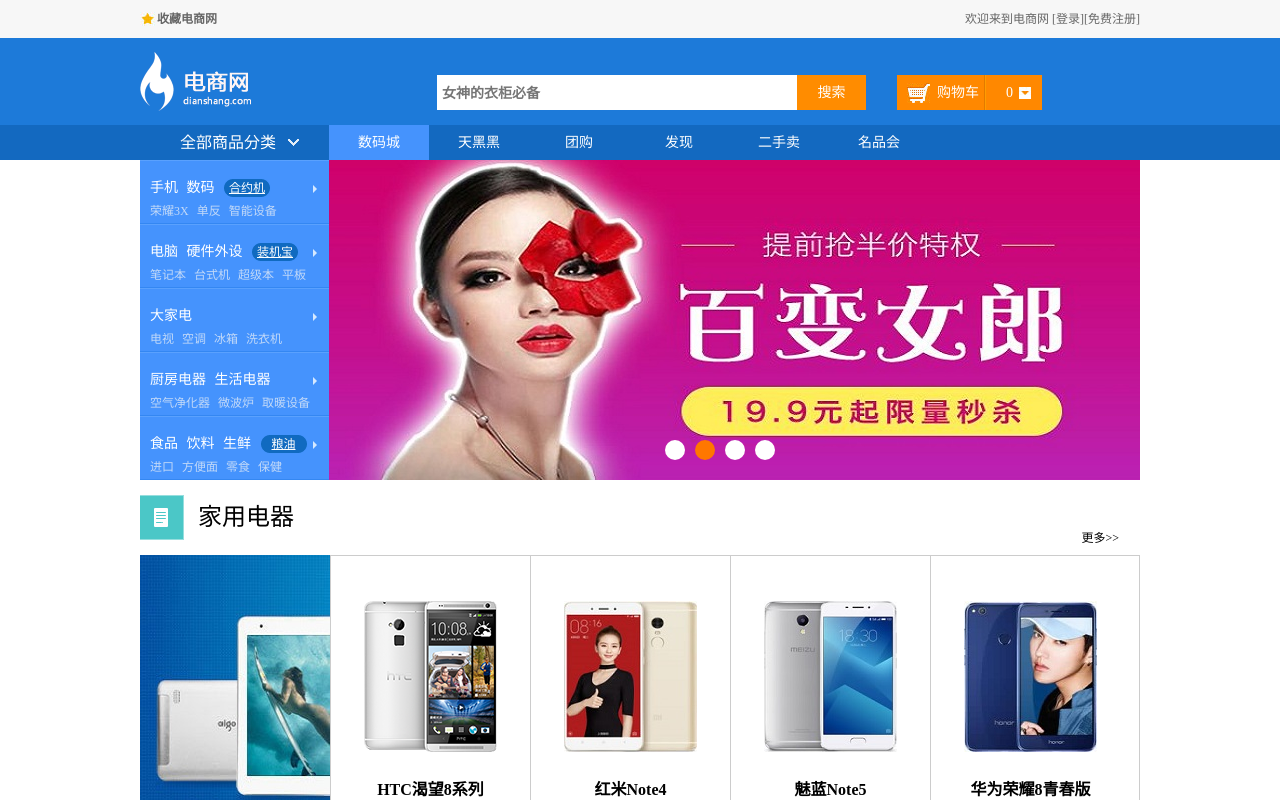
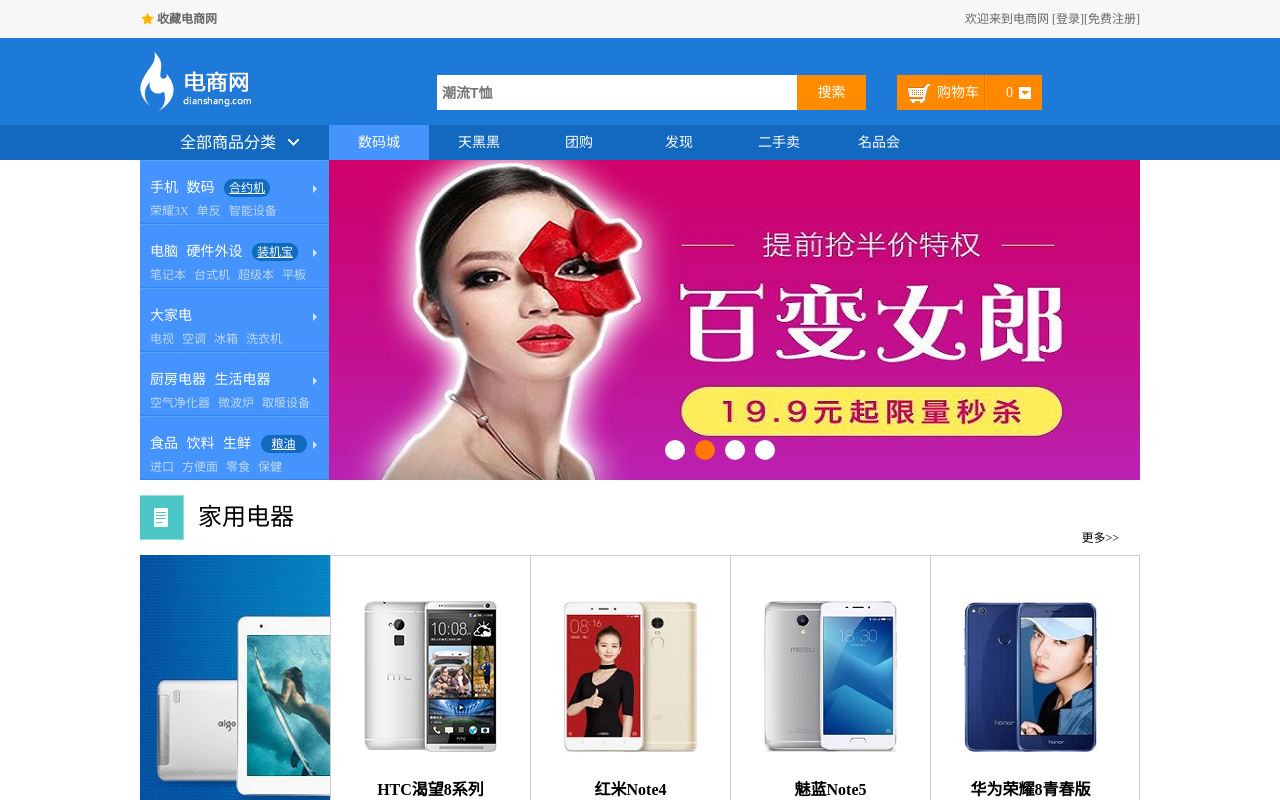
Before and after one commit to meishadevs/store-vue, a Vue app: page /#/ in a window 1280 px wide. Shown: the top 800 px of the page. Built offline with nearby package versions, Linux system fonts and the light colour scheme.

Commit message:
修改了关键字搜索的api接口

```diff
--- a/src/components/SiteHead.vue
+++ b/src/components/SiteHead.vue
@@ -12,7 +12,7 @@
           class="search-text"
           spellcheck="false"
           type="text"
-          placeholder="女神的衣柜必备"
+          placeholder="潮流T恤"
           v-model="keyWord"
           v-on:keyup="getSearchResult()">
         <input class="search-btn" type="button" value="搜索" @click="searchData()">
--- a/src/js/config.js
+++ b/src/js/config.js
@@ -30,7 +30,7 @@
     Vue.prototype.loginUrl = Vue.prototype.serverUrl + 'login.php';
 
     //淘宝搜索的url
-    Vue.prototype.taobaoUrl = 'https://suggest.taobao.com/sug?q=';
+    Vue.prototype.taobaoUrl = 'https://suggest.taobao.com/sug?area=b2c&q=';
 
     //百度搜索的url
     Vue.prototype.baiduUrl = 'http://www.baidu.com/s';
```
